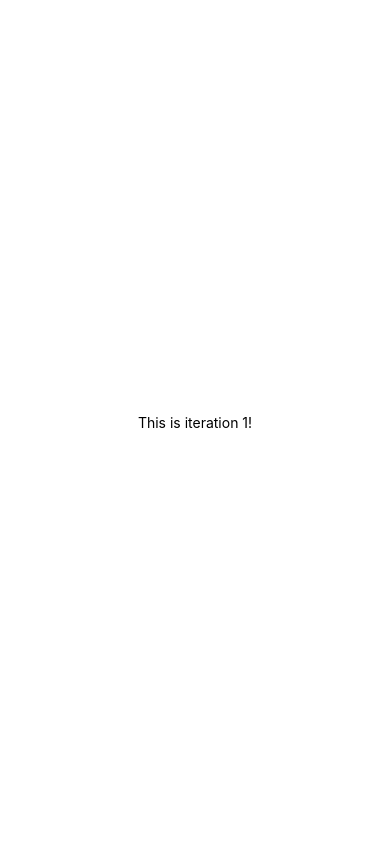
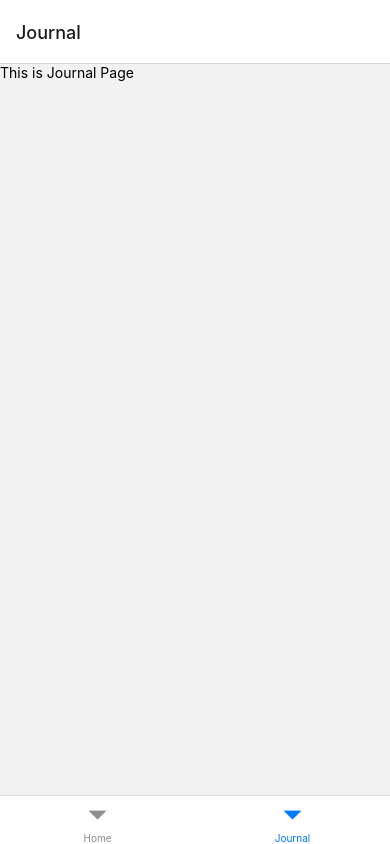
Before and after one commit to judywangyq/spirit_flow_APP, a React Native app: screen /Journal in a window 390 px wide. Built offline with nearby package versions, Linux system fonts and the light colour scheme.

Commit message:
2 tab screens

```diff
--- a/App.js
+++ b/App.js
@@ -1,12 +1,30 @@
+import { NavigationContainer } from "@react-navigation/native";
+import { createBottomTabNavigator } from '@react-navigation/bottom-tabs';
 import { StatusBar } from 'expo-status-bar';
 import { StyleSheet, Text, View } from 'react-native';
+import UserProfile from './screens/UserProfile';
+import Home from './screens/Home';
+import Journal from './screens/Journal';
 
 export default function App() {
+  const Tab = createBottomTabNavigator();
+
   return (
-    <View style={styles.container}>
-      <Text>This is iteration 1!</Text>
-      <StatusBar style="auto" />
-    </View>
+    <NavigationContainer>
+
+      <Tab.Navigator>
+
+      <Tab.Screen
+        name="Home"
+        component={Home}
+      />
+      <Tab.Screen
+        name="Journal"
+        component={Journal}
+      />
+    </Tab.Navigator>
+
+    </NavigationContainer>
   );
 }
 
--- a/package.json
+++ b/package.json
@@ -9,6 +9,8 @@
     "web": "expo start --web"
   },
   "dependencies": {
+    "@react-navigation/bottom-tabs": "^6.5.11",
+    "@react-navigation/native": "^6.1.9",
     "expo": "~49.0.15",
     "expo-status-bar": "~1.6.0",
     "react": "18.2.0",
--- /dev/null
+++ b/screens/Home.js
@@ -0,0 +1,10 @@
+import { StatusBar } from 'expo-status-bar';
+import { StyleSheet, Text, View } from 'react-native';
+
+export default function Home() {
+  return (
+    <View>
+      <Text>This is Home Page</Text>
+    </View>
+  );
+}
--- /dev/null
+++ b/screens/Journal.js
@@ -0,0 +1,10 @@
+import { StatusBar } from 'expo-status-bar';
+import { StyleSheet, Text, View } from 'react-native';
+
+export default function Journal() {
+  return (
+    <View>
+      <Text>This is Journal Page</Text>
+    </View>
+  );
+}
--- /dev/null
+++ b/screens/UserProfile.js
@@ -0,0 +1,10 @@
+import { StatusBar } from 'expo-status-bar';
+import { StyleSheet, Text, View } from 'react-native';
+
+export default function UserProfile() {
+  return (
+    <View>
+      <Text>This is User Profile</Text>
+    </View>
+  );
+}
```
Also changed, not shown: screens/Discovery.js (added, +7 -0 lines), 1 other file (tests, documents, lock files or other folders).
